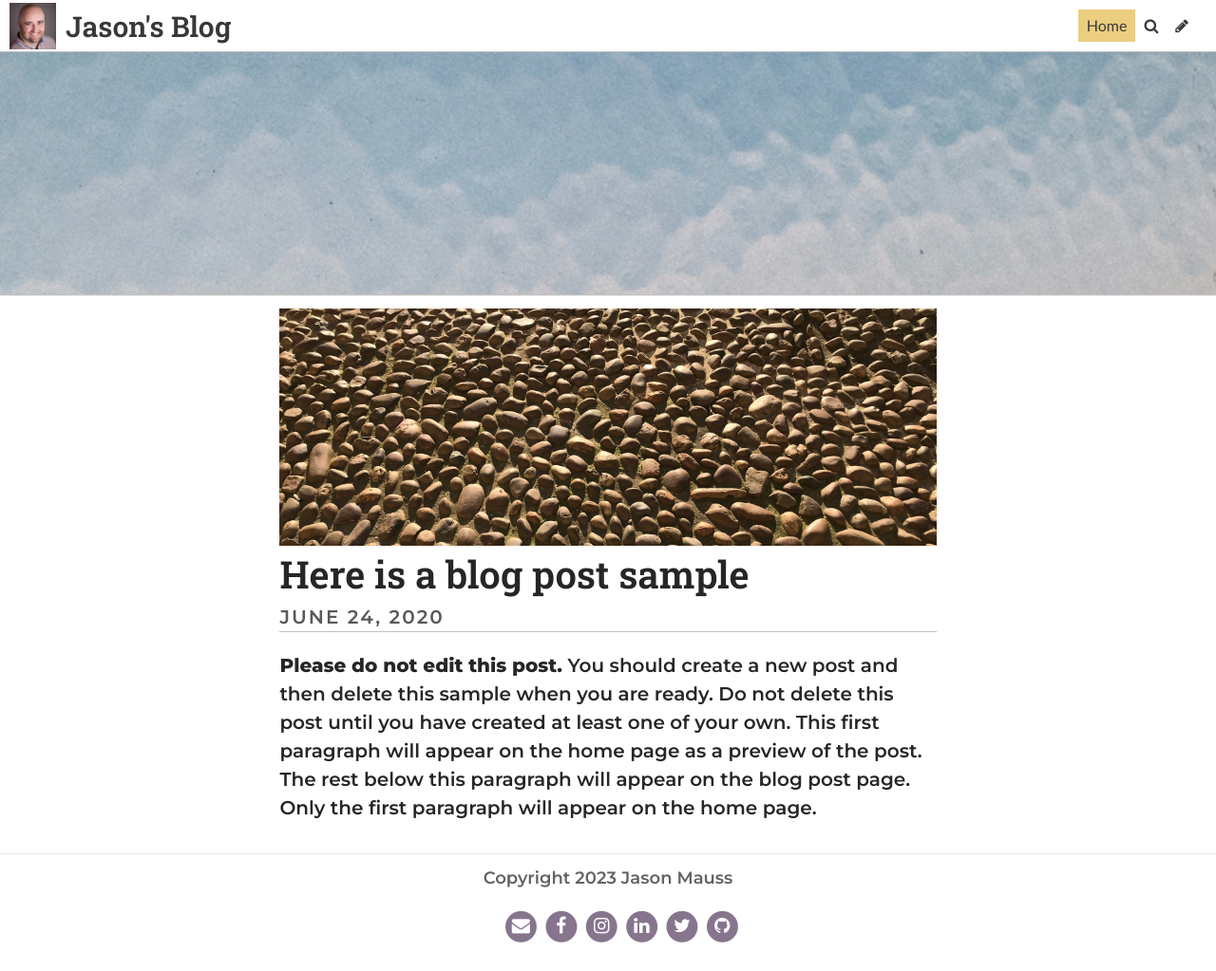
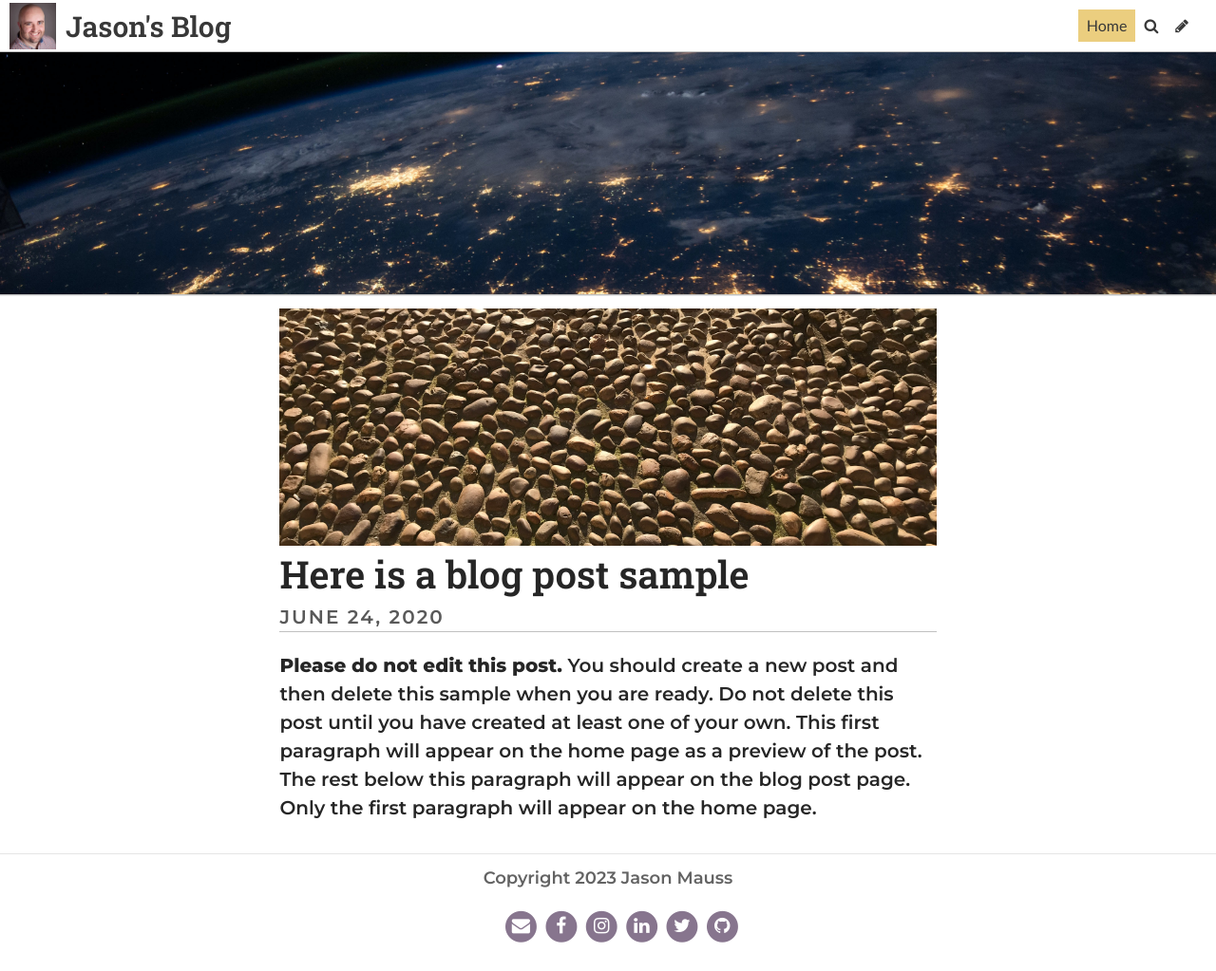
Before and after one commit to jasonmauss/jasonmaussblog, a Jekyll site: the page built from index.html, in a window 1280 px wide. Shown: the whole page at 95% size. Built offline with Jekyll 4.4.1, drawn with Linux system fonts in a browser that asks for light colours; some web fonts are replaced; the list of posts is cut into pages by our own code.

Commit message:
Update Settings “general”

```diff
--- a/_data/settings.yml
+++ b/_data/settings.yml
@@ -1,7 +1,7 @@
 title: Jason's Blog
 description: Code, Sports, Music, Texas BBQ
 footer_text: Copyright 2023 Jason Mauss
-header_feature_image: ../uploads/placeholder4.jpg
+header_feature_image: ../uploads/nasahero.jpg
 header_text: ""
 header_text_color: "#ffffff"
 bannerheight: 20vmax
```
Also changed, not shown: uploads/nasahero.jpg (added).
